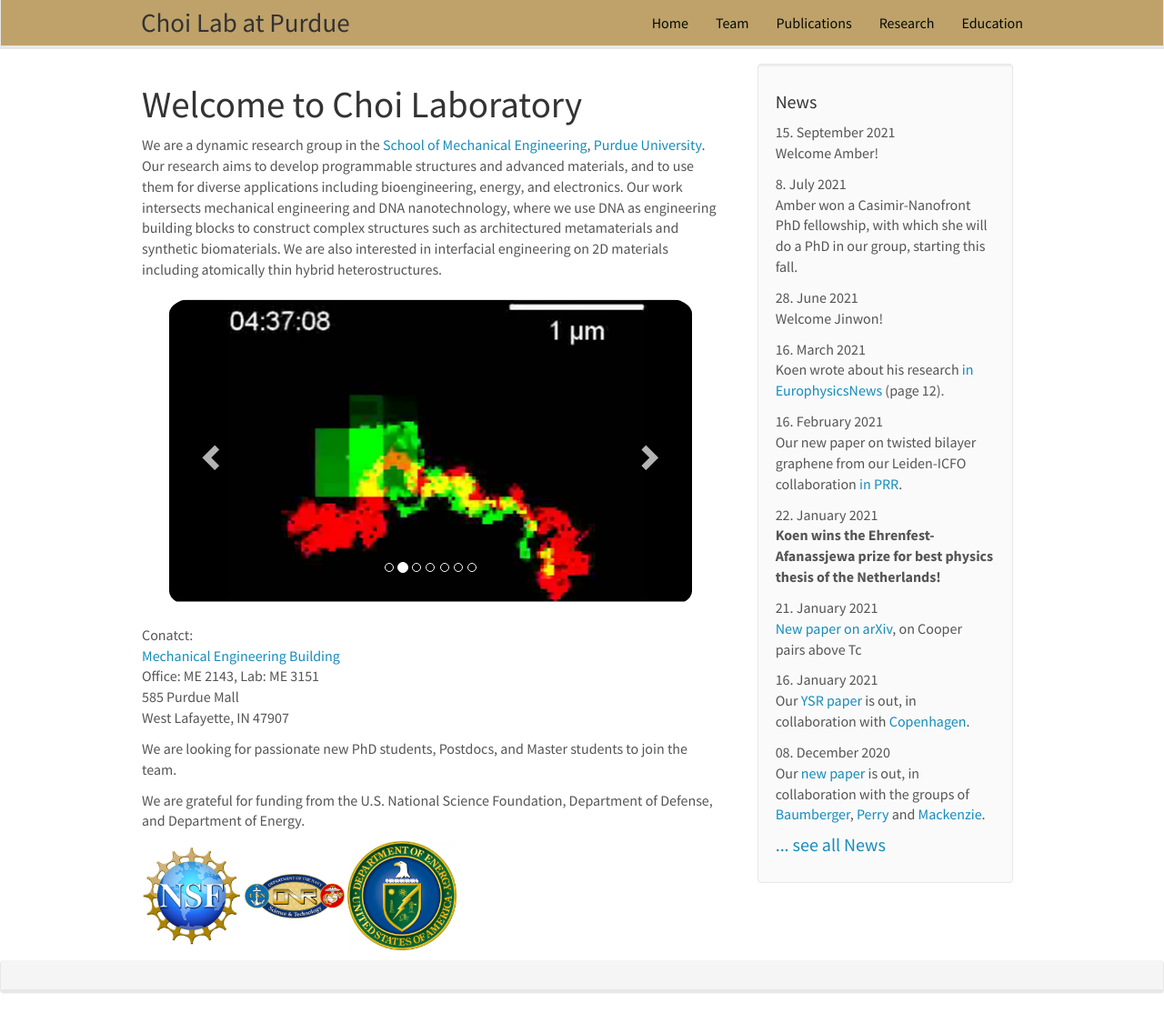
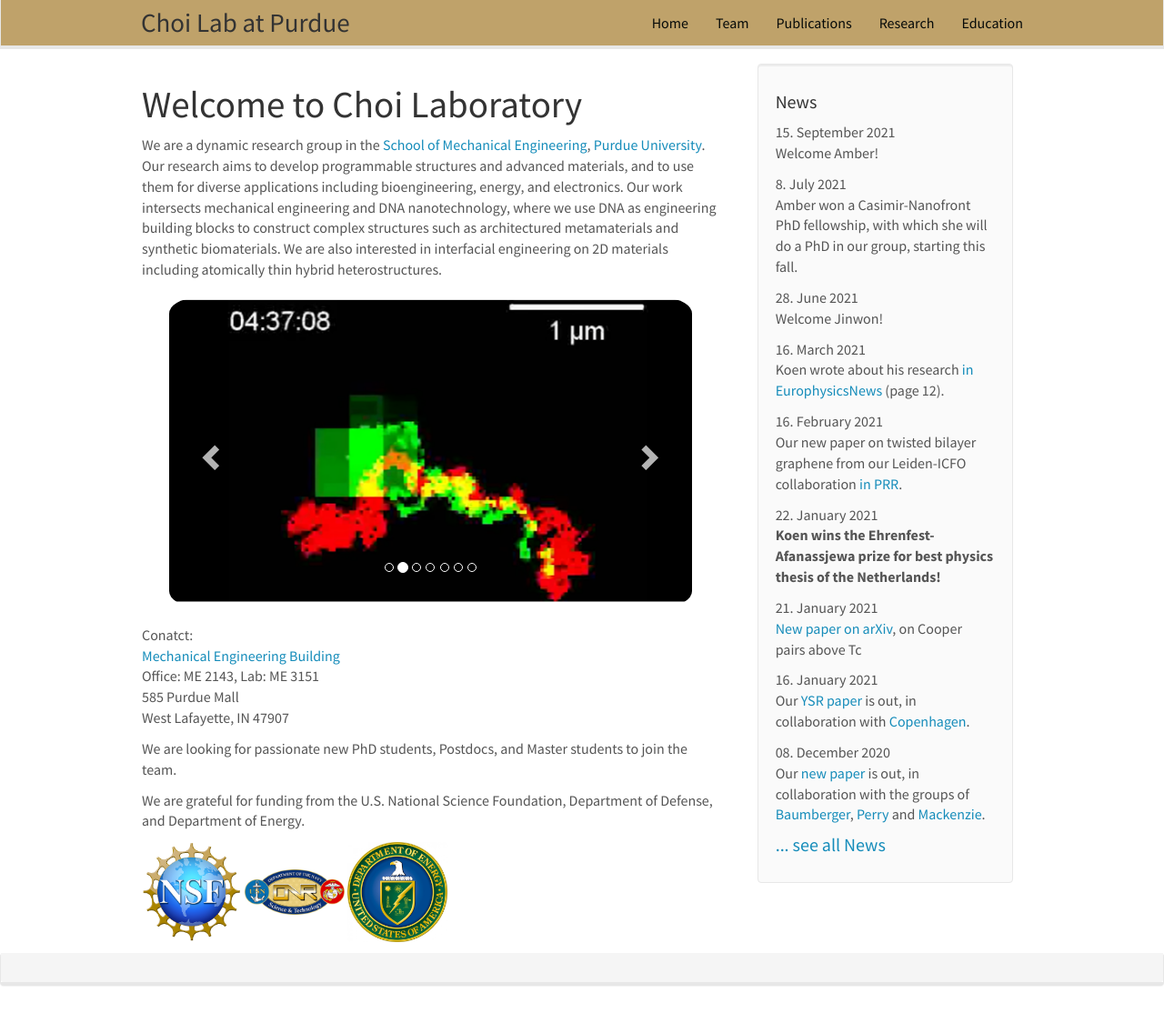
Before and after one commit to choidnalab/choidnalab.github.io, a Jekyll site: the page built from _pages/home.md, in a window 1280 px wide and 1114 px high. Shown: the whole window at 91% size. Built offline with Jekyll 4.4.1, drawn with Linux system fonts in a browser that asks for light colours; nearby versions of some CDN libraries.

Commit message:
Update home.md

```diff
--- a/_pages/home.md
+++ b/_pages/home.md
@@ -63,6 +63,6 @@ We are grateful for funding from the U.S. National Science Foundation, Departmen
 <figure class="fourth">
   <img src="{{ site.url }}{{ site.baseurl }}/images/teampic/nsf.jpg" style="width: 110px">
   <img src="{{ site.url }}{{ site.baseurl }}/images/teampic/dnr1.jpg" style="width: 110px">
-  <img src="{{ site.url }}{{ site.baseurl }}/images/teampic/doe.jpg" style="width: 120px">
+  <img src="{{ site.url }}{{ site.baseurl }}/images/teampic/doe.jpg" style="width: 110px">
 
 </figure>
```
